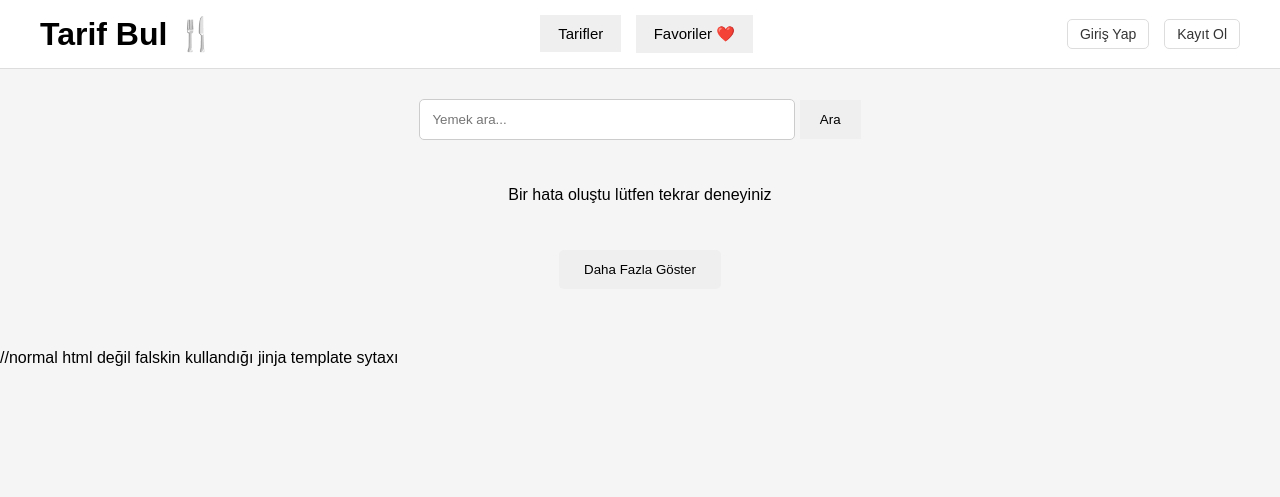
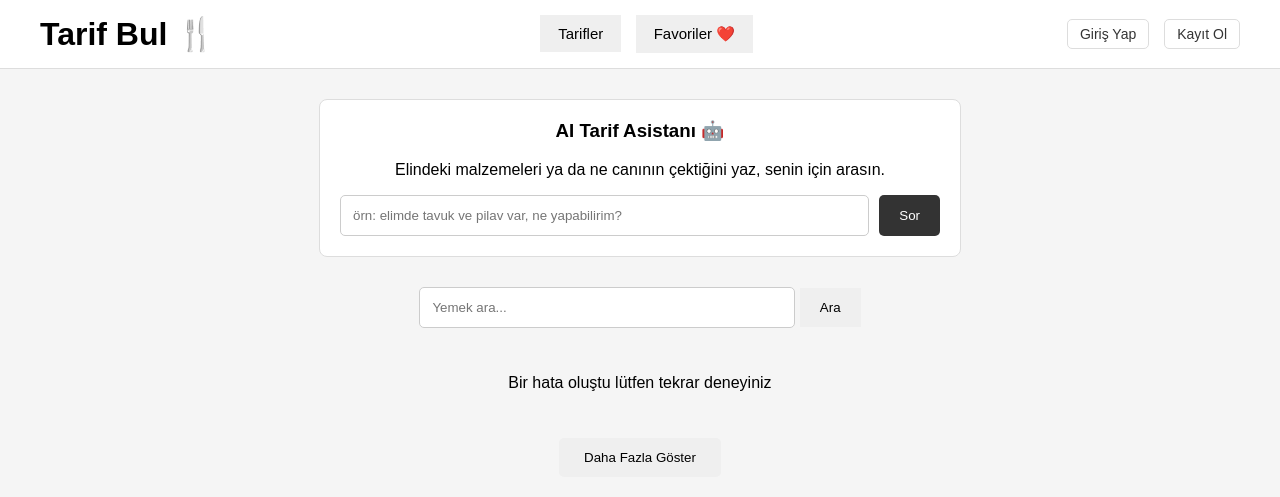
Before and after one commit to snurkani/tarifBul, a Flask app: page / in a window 1280 px wide. Shown: the top 497 px of the page. Run offline with Flask 3, Linux system fonts and the light colour scheme; data that the repository does not hold is empty.

Commit message:
yapay zeka entegrasyonu

````diff
--- a/app.py
+++ b/app.py
@@ -1,10 +1,12 @@
 import os
+import json
 from functools import wraps
 
 from flask import Flask, render_template, request, jsonify, redirect, url_for, session, flash
 from dotenv import load_dotenv
 from werkzeug.security import generate_password_hash, check_password_hash
 import requests #fetch() yerine requests.get() kullanıyoruz
+import anthropic
 
 from models import db, User, Favori
 
@@ -19,6 +21,8 @@
 db.init_app(app)
 
 API_KEY = os.environ.get("SPOONACULAR_API_KEY")
+
+claude_client = anthropic.Anthropic(api_key=os.environ.get("CLAUDE_API_KEY"))
 
 
 # ----------------------------------------------------
@@ -174,6 +178,52 @@
 
 
 # ----------------------------------------------------
+# AI TARİF ASİSTANI (Claude API entegrasyonu)
+# ----------------------------------------------------
+
+@app.route("/api/ai-tarif-onerisi", methods=["POST"])
+@api_login_required
+def ai_tarif_onerisi():
+    veri = request.get_json()
+    kullanici_metni = (veri or {}).get("mesaj", "").strip()
+
+    if not kullanici_metni:
+        return jsonify({"error": "Mesaj boş olamaz"}), 400
+
+    try:
+        # Claude'a kullanıcının serbest metnini kısa bir arama terimine
+        # çevirmesini istiyoruz; Spoonacular İngilizce terimlerle daha iyi çalışıyor.
+        cevap = claude_client.messages.create(
+            model="claude-haiku-4-5-20251001",
+            max_tokens=200,
+            system=(
+                "Sen bir yemek tarifi arama asistanısın. Kullanıcı elindeki "
+                "malzemeleri ya da ne yemek istediğini anlatıyor. Görevin bu "
+                "isteği bir tarif arama motoruna gönderilecek KISA bir arama "
+                "terimine çevirmek (1-3 kelime, İngilizce yemek/malzeme adı). "
+                "SADECE şu JSON formatında cevap ver, başka hiçbir metin ekleme: "
+                '{"arama_terimi": "...", "aciklama": "kullanıcıya gösterilecek, '
+                'Türkçe, tek cümlelik dostane bir öneri metni"}'
+            ),
+            messages=[{"role": "user", "content": kullanici_metni}],
+        )
+
+        ham_metin = cevap.content[0].text.strip()
+        ham_metin = ham_metin.replace("```json", "").replace("```", "").strip()
+
+        ayristirilan = json.loads(ham_metin)
+
+        return jsonify({
+            "arama_terimi": ayristirilan.get("arama_terimi", kullanici_metni),
+            "aciklama": ayristirilan.get("aciklama", ""),
+        })
+
+    except Exception as hata:
+        print("Claude API hatası:", hata)
+        return jsonify({"error": "AI asistanı şu an yanıt veremedi, lütfen tekrar dene."}), 500
+
+
+# ----------------------------------------------------
 # FAVORİ API ROUTE'LARI (artık DB'ye bağlı, kullanıcıya özel)
 # ----------------------------------------------------
 
--- a/static/script.js
+++ b/static/script.js
@@ -48,6 +48,11 @@
 const toplamKalori = document.querySelector("#toplamKalori");
 
 const ortalamaKalori = document.querySelector("#ortalamaKalori");
+
+// AI Tarif Asistanı elementleri
+const aiMesajInput = document.querySelector("#aiMesajInput");
+const aiSorButon = document.querySelector("#aiSorButon");
+const aiCevap = document.querySelector("#aiCevap");
 
 dahaFazlaButon.addEventListener("click", function(){
 
@@ -467,3 +472,64 @@
 
 // Başlangıçta örnek olarak pasta tariflerini getiriyoruz
 tarifleriGetir("pasta",true);
+
+
+// ----------------------------------------------------
+// 12) AI TARİF ASİSTANI
+// ----------------------------------------------------
+
+function aiOnerisiniIste() {
+
+  const mesaj = aiMesajInput.value.trim();
+
+  if (!mesaj) {
+    return;
+  }
+
+  aiCevap.classList.remove("gizli");
+  aiCevap.innerHTML = "Düşünüyor...";
+
+  fetch("/api/ai-tarif-onerisi", {
+    method: "POST",
+    headers: { "Content-Type": "application/json" },
+    body: JSON.stringify({ mesaj: mesaj })
+  })
+    .then(function(response) {
+      if (response.status === 401) {
+        window.location.href = "/login";
+        return null;
+      }
+      return response.json();
+    })
+    .then(function(data) {
+
+      if (!data) {
+        return;
+      }
+
+      if (data.error) {
+        aiCevap.innerHTML = data.error;
+        return;
+      }
+
+      // AI'nin önerisini kullanıcıya gösteriyoruz
+      aiCevap.innerHTML = data.aciklama || "";
+
+      // AI'nin bulduğu arama terimiyle mevcut arama akışını tetikliyoruz
+      aramaInput.value = data.arama_terimi;
+      tarifleriGetir(data.arama_terimi, true);
+    })
+    .catch(function(hata) {
+      aiCevap.innerHTML = "Bir hata oluştu, tekrar dene.";
+      console.log("AI asistanı hatası:", hata);
+    });
+}
+
+aiSorButon.addEventListener("click", aiOnerisiniIste);
+
+// Enter tuşuyla da sorulabilsin
+aiMesajInput.addEventListener("keydown", function(event) {
+  if (event.key === "Enter") {
+    aiOnerisiniIste();
+  }
+});
--- a/static/style.css
+++ b/static/style.css
@@ -237,3 +237,46 @@
 .admin-tablo th {
   background-color: #f0f0f0;
 }
+
+
+/* AI Tarif Asistanı kutusu */
+.ai-asistan-alani {
+  max-width: 600px;
+  margin: 0 auto 30px auto;
+  background-color: white;
+  padding: 20px;
+  border: 1px solid #ddd;
+  border-radius: 8px;
+  text-align: center;
+}
+
+.ai-asistan-alani h3 {
+  margin-top: 0;
+}
+
+.ai-form {
+  display: flex;
+  gap: 10px;
+}
+
+.ai-form input {
+  flex: 1;
+  padding: 12px;
+  border: 1px solid #ccc;
+  border-radius: 5px;
+}
+
+.ai-form button {
+  padding: 12px 20px;
+  border: none;
+  border-radius: 5px;
+  cursor: pointer;
+  background-color: #333;
+  color: white;
+}
+
+.ai-cevap {
+  margin-top: 15px;
+  font-style: italic;
+  color: #444;
+}
--- a/templates/index.html
+++ b/templates/index.html
@@ -45,6 +45,22 @@
 
   <!-- TARİFLER SAYFASI -->
   <section id="tarifSayfasi">
+
+    <div class="ai-asistan-alani">
+      <h3>AI Tarif Asistanı 🤖</h3>
+      <p>Elindeki malzemeleri ya da ne canının çektiğini yaz, senin için arasın.</p>
+
+      <div class="ai-form">
+        <input
+          type="text"
+          id="aiMesajInput"
+          placeholder="örn: elimde tavuk ve pilav var, ne yapabilirim?"
+        >
+        <button id="aiSorButon">Sor</button>
+      </div>
+
+      <p id="aiCevap" class="ai-cevap gizli"></p>
+    </div>
 
     <div class="arama-alani">
 
@@ -108,8 +124,8 @@
 
 
   <!-- JavaScript dosyamızı en sonda bağlıyoruz -->
-<script src="{{ url_for('static', filename='script.js') }}"></script>
-//normal html değil falskin kullandığı jinja template sytaxı
+  <!-- normal html değil, flask'ın kullandığı jinja template syntax'ı -->
+  <script src="{{ url_for('static', filename='script.js') }}"></script>
 
 </body>
 
````
